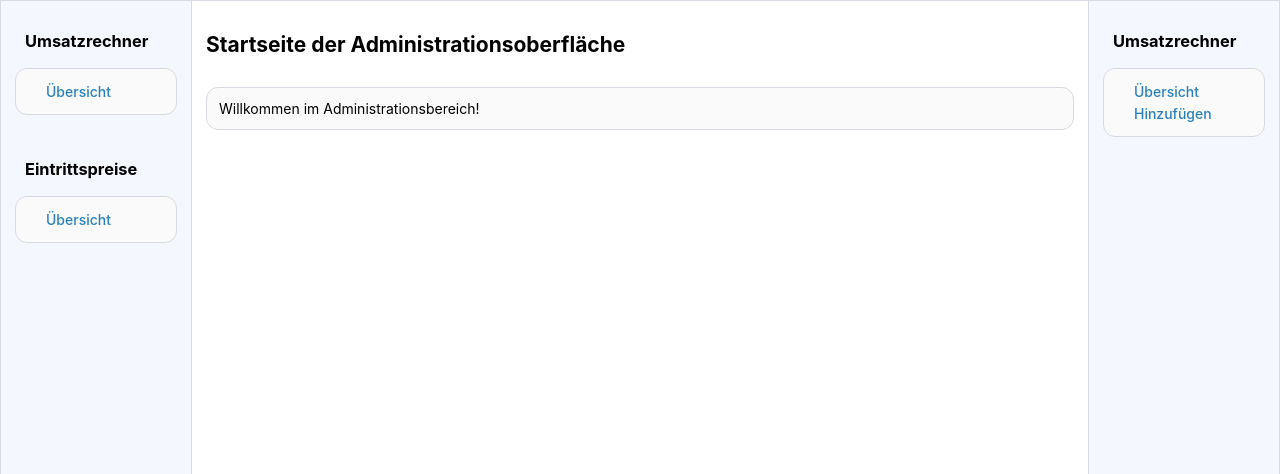
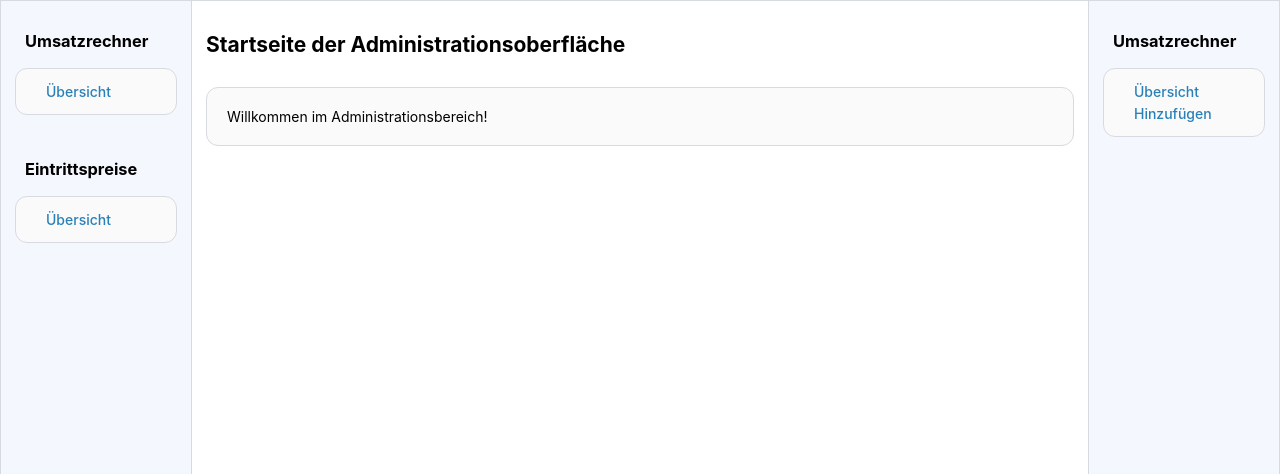
Before and after one commit to sven-berger/codevoyage, a Flask app: page /acp/ in a window 1280 px wide. Shown: the part 142-616 px from the top of the page. Run offline with Flask 3, Linux system fonts and the light colour scheme; some libraries are stand-ins or nearby versions.

Commit message:
Update style.css

```diff
--- a/python/static/css/style.css
+++ b/python/static/css/style.css
@@ -222,7 +222,7 @@ a.seitentitel {
     background: #fafafa;
     border: 1px solid #D8DAE1;
     border-radius: 12px;
-    padding: 12px;
+    padding: 20px;
 }
 
 .sectionTitle {
```
